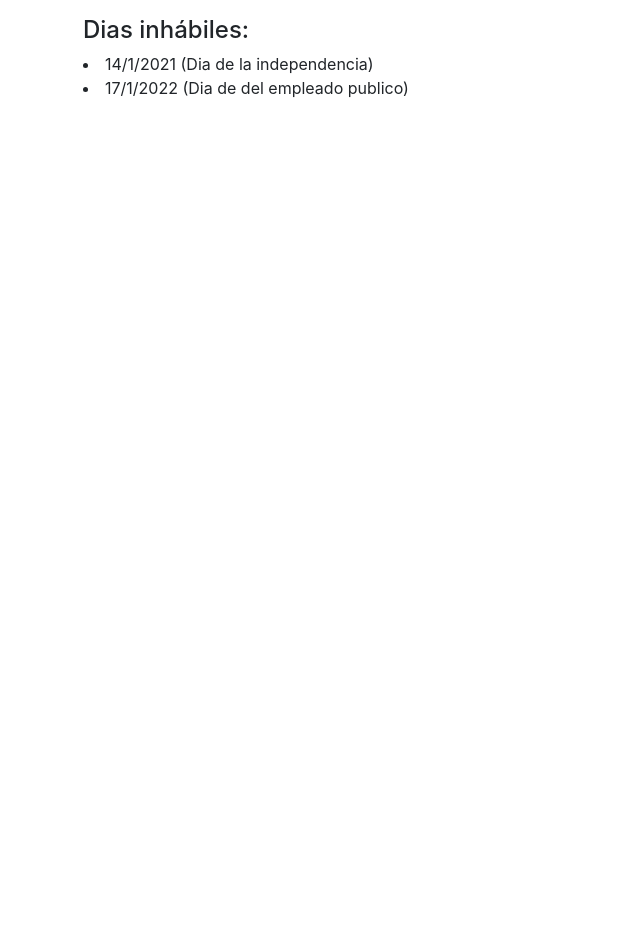
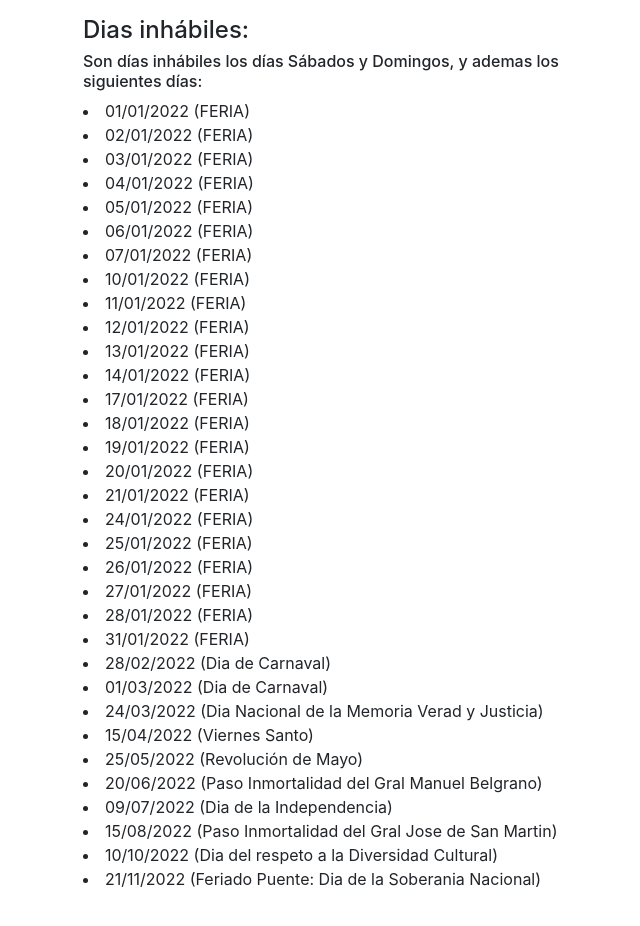
Before and after one commit to AndrRod/computos-plazos, a React (Create React App) app: page / in a window 1280 px wide. Shown: the part 440-1366 px from the top of the page, without its empty margins (569-1209 px from the left). Before the commit the page ends 800 px from the top, so only its background shows below. Built offline with nearby package versions, Linux system fonts and the light colour scheme.

Commit message:
corrigiendo json que contiene los dias habiles, ese era el error que tenia del porque no me mostraba el nombre de los dias inhabiles

```diff
--- a/src/App.js
+++ b/src/App.js
@@ -10,11 +10,14 @@ function App() {
   let diasInHJson = diasInhabilesJson;
 
   return(
-
     <LogicaComputos>
+      <h4>Dias inhábiles:</h4>
+      <h6>Son días inhábiles los días Sábados y Domingos, y ademas los siguientes días: </h6>
+      <div className="elementoOculto">
         <DiasInhabiles fecha={diasInHJson}>
             </DiasInhabiles>
              {/* document.getElementById("listaDias") */}
+      </div>
     </LogicaComputos>
     );
 }
--- a/src/diasInhabilesJson.json
+++ b/src/diasInhabilesJson.json
@@ -1,10 +1,121 @@
 [
     {
-        "fecha": "14/1/2021",
-        "feriado": "Dia de la independencia"
+        "fecha": "01/01/2022",
+        "feriado": "FERIA"
     },
     {
-        "fecha": "17/1/2022",
-        "feriado": "Dia de del empleado publico"
+        "fecha": "02/01/2022",
+        "feriado": "FERIA"
+    },
+    {
+        "fecha": "03/01/2022",
+        "feriado": "FERIA"
+    },
+    {
+        "fecha": "04/01/2022",
+        "feriado": "FERIA"
+    },
+    {
+        "fecha": "05/01/2022",
+        "feriado": "FERIA"
+    },
+    {
+        "fecha": "06/01/2022",
+        "feriado": "FERIA"
+    },
+    {
+        "fecha": "07/01/2022",
+        "feriado": "FERIA"
+    },{
+        "fecha": "10/01/2022",
+        "feriado": "FERIA"
+    },{
+        "fecha": "11/01/2022",
+        "feriado": "FERIA"
+    },{
+        "fecha": "12/01/2022",
+        "feriado": "FERIA"
+    },{
+        "fecha": "13/01/2022",
+        "feriado": "FERIA"
+    },{
+        "fecha": "14/01/2022",
+        "feriado": "FERIA"
+    },{
+        "fecha": "17/01/2022",
+        "feriado": "FERIA"
+    },{
+        "fecha": "18/01/2022",
+        "feriado": "FERIA"
+    },{
+        "fecha": "19/01/2022",
+        "feriado": "FERIA"
+    },{
+        "fecha": "20/01/2022",
+        "feriado": "FERIA"
+    },{
+        "fecha": "21/01/2022",
+        "feriado": "FERIA"
+    },{
+        "fecha": "24/01/2022",
+        "feriado": "FERIA"
+    },{
+        "fecha": "25/01/2022",
+        "feriado": "FERIA"
+    },{
+        "fecha": "26/01/2022",
+        "feriado": "FERIA"
+    },
+    {
+        "fecha": "27/01/2022",
+        "feriado": "FERIA"
+    },{
+        "fecha": "28/01/2022",
+        "feriado": "FERIA"
+    },
+    {
+        "fecha": "31/01/2022",
+        "feriado": "FERIA"
+    },
+    {
+        "fecha": "28/02/2022",
+        "feriado": "Dia de Carnaval"
+    },
+    {
+        "fecha": "01/03/2022",
+        "feriado": "Dia de Carnaval"
+    },
+    {
+        "fecha": "24/03/2022",
+        "feriado": "Dia Nacional de la Memoria Verad y Justicia"
+    }
+    ,
+    {
+        "fecha": "15/04/2022",
+        "feriado": "Viernes Santo"
+    },
+    {
+        "fecha": "25/05/2022",
+        "feriado": "Revolución de Mayo"
+    },
+    {
+        "fecha": "20/06/2022",
+        "feriado": "Paso Inmortalidad del Gral Manuel Belgrano"
+    },
+    {
+        "fecha": "09/07/2022",
+        "feriado": "Dia de la Independencia"
+    },
+    {
+        "fecha": "15/08/2022",
+        "feriado": "Paso Inmortalidad del Gral Jose de San Martin"
+    },
+    {
+        "fecha": "10/10/2022",
+        "feriado": "Dia del respeto a la Diversidad Cultural"
+    },
+    {
+        "fecha": "21/11/2022",
+        "feriado": "Feriado Puente: Dia de la Soberania Nacional"
     }
 ]
--- a/src/logicaCompu.js
+++ b/src/logicaCompu.js
@@ -152,8 +152,10 @@ export default function LogicaComputos(props) {
 
             <div id="resultado1"></div>
 
-            <h4>Dias inhábiles:</h4>
+
             {props.children}
+
+
           </div>
         </div>
       </div>
```
Also changed, not shown: src/App.css (line endings or trailing spaces), src/index.css (line endings or trailing spaces).
